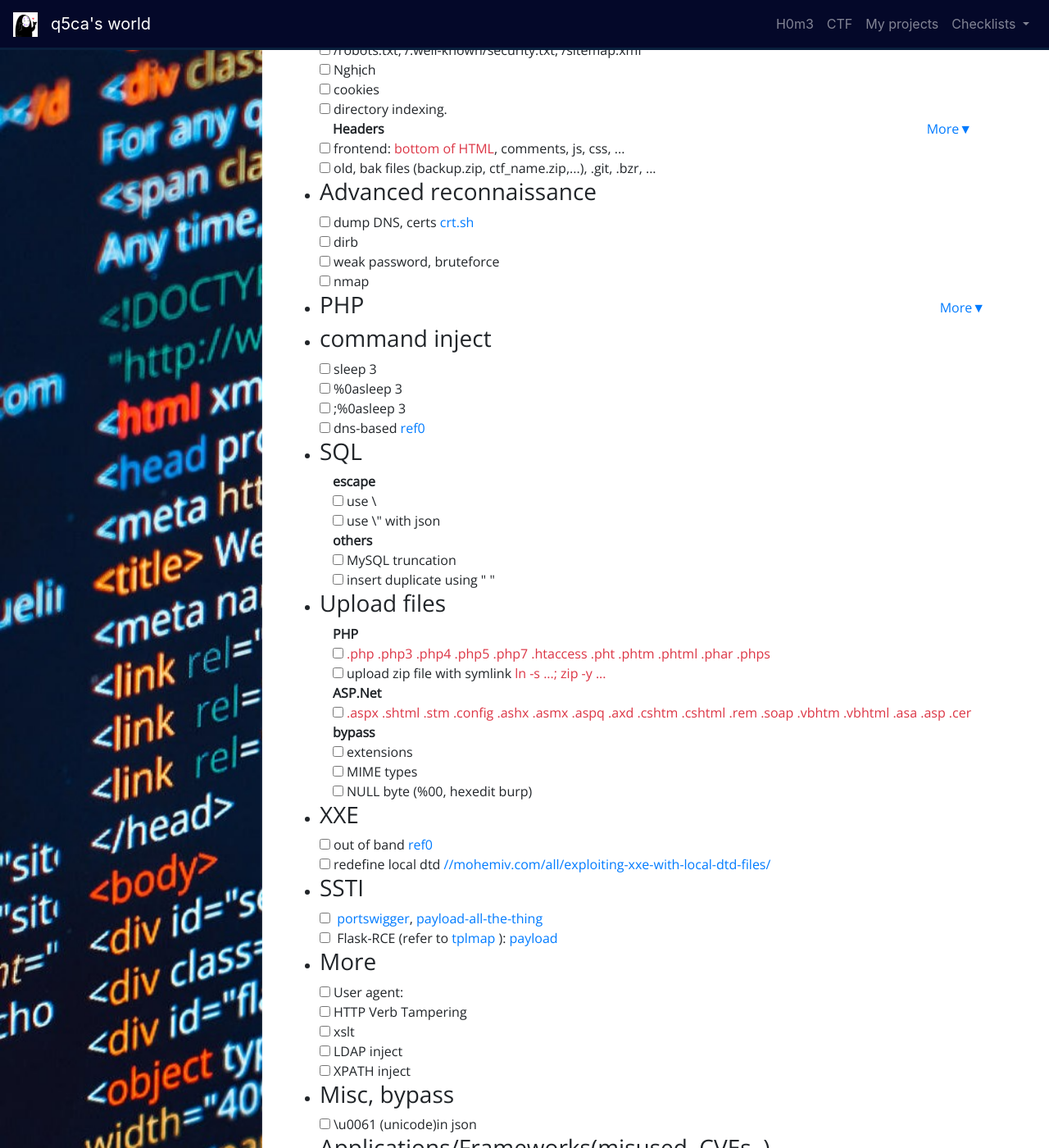
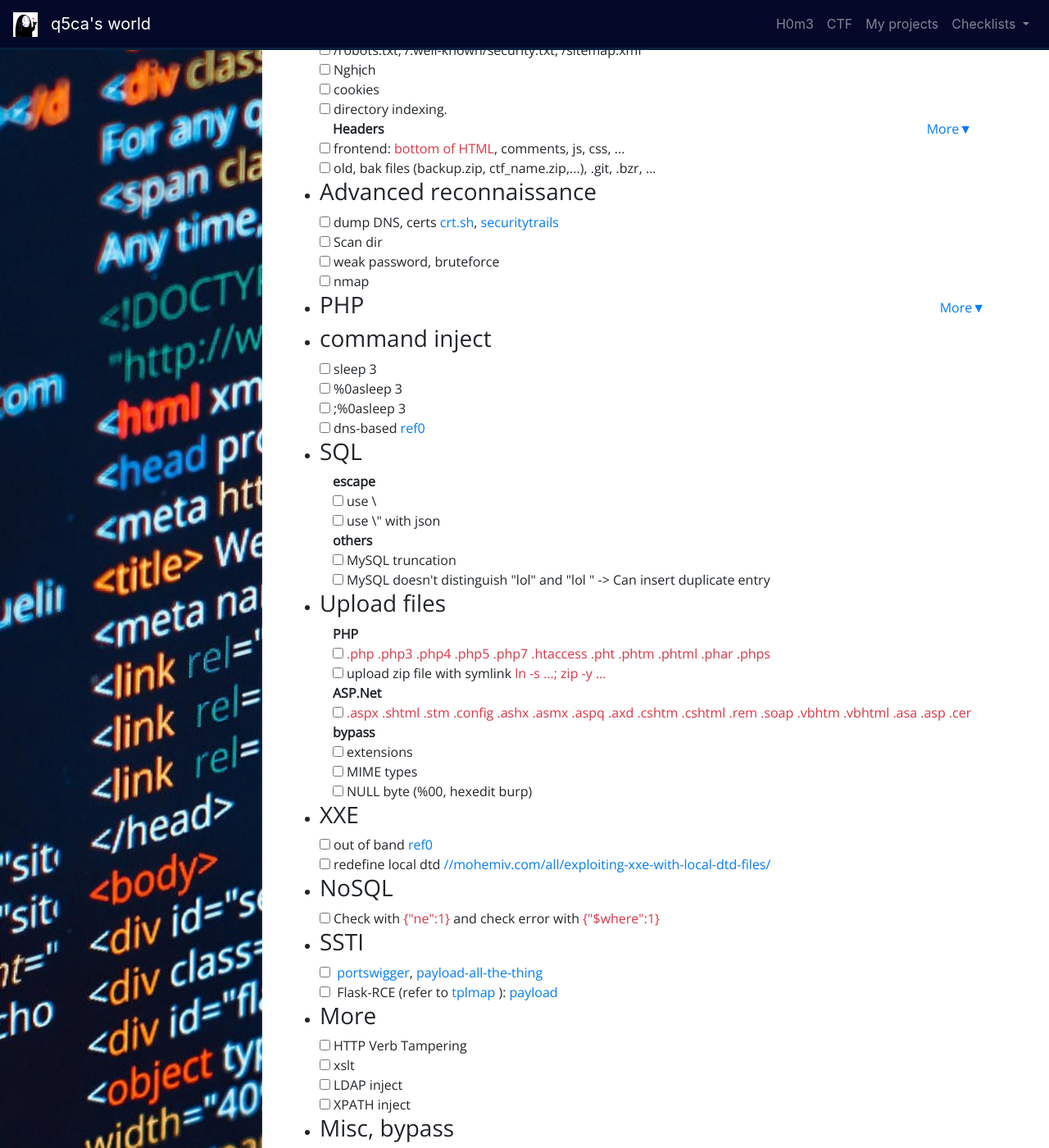
Before and after one commit to Q5Ca/Q5Ca.github.io, a Jekyll site: the page built from web-checklist.html, in a window 1280 px wide and 1400 px high, scrolled down 221 px. Shown: the whole window at 82% size. Built offline with Jekyll 4.4.1, drawn with Linux system fonts in a browser that asks for light colours.

Commit message:
update web checklist

```diff
--- a/web-checklist.html
+++ b/web-checklist.html
@@ -29,6 +29,7 @@
                 <ul>
                     <li> <span class="text-success">Server</span> </li>
                     <li> <span class="text-success">X-Powered-By:</span> PHP</li>
+                    <li> <span class="text-success">X-AspNet-Version:</span> ASP.Net</li>
                     <li> <span class="text-success">x-cache, x-status, hit/miss:</span> web cache</li>
                     <li> <span class="text-success">X-Application-Context:</span> spring boot  </li>
                 </ul>
@@ -40,8 +41,8 @@
     </li>
     <li>
         <h3>Advanced reconnaissance</h3>
-        <input type="checkbox">dump DNS, certs <a href="https://crt.sh/" target="_blank" rel="noopener noreferrer">crt.sh</a> <br>
-        <input type="checkbox">dirb<br>
+        <input type="checkbox">dump DNS, certs <a href="https://crt.sh/" target="_blank" rel="noopener noreferrer">crt.sh</a>, <a href="https://securitytrails.com/" target="_blank" rel="noopener noreferrer">securitytrails</a> <br>
+        <input type="checkbox">Scan dir<br>
         <input type="checkbox">weak password, bruteforce<br>
         <input type="checkbox">nmap<br>
 
@@ -66,7 +67,7 @@
                 </div>
                 <div class="collapse" id="loose-compare">
                     <input type="checkbox"> <a href="https://www.php.net/manual/en/types.comparisons.php" target="_blank" rel="noopener noreferrer">PHP-type-comparison-tables</a> <br>
-                    <input type="checkbox"> <span class="text-danger">$_SESSION["uninitialized"] === nuLL (== ...)</span> <br>
+                    <input type="checkbox"> <span class="text-danger">$_SESSION["uninitialized"] === NULL </span> <br>
                 </div>
             </div>
 
@@ -82,10 +83,10 @@
                 <div class="collapse" id="advanced-inclusion">
                     <input type="checkbox">RCE <span class="text-danger">data://text/plain;base64,PD9waHAgc3lzdGVtKCRfR0VUWydjbWQnXSk7ZWNobyAnU2hlbGwgZG9uZSAhJzsgPz4=</span> <br>
                     <input type="checkbox">RCE <span class="text-danger">php://input</span> <br>
-                    <input type="checkbox">RCE <span class="text-danger">/proc/self/fd/...(brute)</span> <br>
+                    <input type="checkbox">RCE <span class="text-danger">/proc/self/fd/...(brute to get access.log or error.log)</span> <br>
                     <!-- <input type="checkbox">RCE <span class="text-danger">expect://ls</span> <br> -->
                     <input type="checkbox"><a href="https://www.rcesecurity.com/2017/08/from-lfi-to-rce-via-php-sessions/" target="_blank" rel="noopener noreferrer">via-php-sessions</a> <br>
-                    <input type="checkbox">upload zipped payload <span class="text-danger">zip://shell.jpg%23payload.php</span> <br>
+                    <input type="checkbox">upload zipped payload then use zip stream<span class="text-danger">zip://shell.jpg%23payload.php</span> <br>
                 </div>
             </div>
             <div class="ml-3 mr-3">
@@ -96,11 +97,15 @@
                     </a>
                 </div>
                 <div class="collapse" id="deserialize">
-                    <input type="checkbox">use S and \00 to bypass null byte filter <a href="#" target="_blank" rel="noopener noreferrer">mates2019r4-web2</a> <br>
+                    <input type="checkbox">We can declare and assign new properties in serialize data. <br>
+                    <input type="checkbox"> <span class="text-success"> PHP method names are case insensitive </span><br>
+                    <input type="checkbox"> <span class="text-success">There are additional magic methods in PHP default interfaces like ArrayAccess, ArrayIterator,Serializable: offsetGet(), offsetSet(), current() </span><br>
+                    <input type="checkbox">use S and \00 to bypass null byte filter <a href="#" target="_blank" rel="noopener noreferrer">mates2019r4-web2</a> , not necessary with <a href="https://twitter.com/0x01110129/status/1158698071120760832?s=20" target="_blank" rel="noopener noreferrer">php>=7.2</a> <br>
                     <input type="checkbox">use R to refer another property<br>
                     <input type="checkbox"> <a href="https://github.com/ambionics/phpggc" target="_blank" rel="noopener noreferrer">phpggc</a> <br>
-                    <input type="checkbox">using file function with phar wrapper  <a href="https://blog.ripstech.com/2018/new-php-exploitation-technique/" target="_blank" rel="noopener noreferrer">ripstech-New-PHP-Exploitation-Technique-Added</a> | <a href="file:///E:/Documents/infosec/us-18-Thomas-It's-A-PHP-Unserialization-Vulnerability-Jim-But-Not-As-We-Know-It.pdf" target="_blank" rel="noopener noreferrer">It’s-a-PHP-unserialization-vulnerability-Jim,
+                    <input type="checkbox">using file function with phar wrapper  <a href="https://blog.ripstech.com/2018/new-php-exploitation-technique/" target="_blank" rel="noopener noreferrer">ripstech-New-PHP-Exploitation-Technique-Added</a> , <a href="file:///E:/Documents/infosec/us-18-Thomas-It's-A-PHP-Unserialization-Vulnerability-Jim-But-Not-As-We-Know-It.pdf" target="_blank" rel="noopener noreferrer">It’s-a-PHP-unserialization-vulnerability-Jim,
                     ...</a> <br>
+                    <input type="checkbox"> Possible SSRF? <a href="https://2018.zeronights.ru/wp-content/uploads/materials/9%20ZN2018%20WV%20-%20PHP%20unserialize.pdf" target="_blank" rel="noopener noreferrer">[1]</a> <br>
                 </div>
             </div>
         </div>
@@ -123,7 +128,7 @@
         <div class="ml-3 mr-3">
             <span class="font-weight-bold">others</span> <br>
             <input type="checkbox">MySQL truncation<br>
-            <input type="checkbox">insert duplicate using " "<br>
+            <input type="checkbox">MySQL doesn't distinguish "lol" and "lol " -> Can insert duplicate entry<br>
         </div>
     </li>
 
@@ -152,13 +157,16 @@
         <input type="checkbox">redefine local dtd <a href="https://mohemiv.com/all/exploiting-xxe-with-local-dtd-files/" target="_blank" rel="noopener noreferrer">//mohemiv.com/all/exploiting-xxe-with-local-dtd-files/</a> <br>
     </li>
     <li>
+        <h3>NoSQL</h3>
+        <input type="checkbox">Check with <span class="text-danger">{"ne":1}</span> and check error with <span class="text-danger">{"$where":1}</span> <br>
+    </li>
+    <li>
         <h3>SSTI</h3>
         <input type="checkbox"> <a href="https://www.blackhat.com/docs/us-15/materials/us-15-Kettle-Server-Side-Template-Injection-RCE-For-The-Modern-Web-App-wp.pdf" target="_blank" rel="noopener noreferrer">portswigger</a>, <a href="https://github.com/swisskyrepo/PayloadsAllTheThings/tree/master/Server%20Side%20Template%20Injection" target="_blank" rel="noopener noreferrer">payload-all-the-thing</a> <br>
         <input type="checkbox"> Flask-RCE (refer to <a href="https://github.com/epinna/tplmap/blob/master/plugins/engines/jinja2.py" target="_blank" rel="noopener noreferrer">tplmap</a> ): <a href="/archives/payloads/flask-ssti-rce.txt">payload</a> <br>
     </li>
     <li>
         <h3>More</h3>
-        <input type="checkbox">User agent: <br>
         <input type="checkbox">HTTP Verb Tampering<br>
         <input type="checkbox">xslt<br>
         <input type="checkbox">LDAP inject<br>
@@ -189,7 +197,7 @@
                 </a>
             </div>
             <div class="collapse" id="spring-boot">
-                <input type="checkbox">Actuator endpoints <a href="https://github.com/swisskyrepo/PayloadsAllTheThings/tree/404afd1d719b59c2a7600b83b5ed4583f8c822e9/Insecure%20Management%20Interface" target="_blank" rel="noopener noreferrer">swisskyrepo</a> <a href="https://www.veracode.com/blog/research/exploiting-spring-boot-actuators" target="_blank" rel="noopener noreferrer">ref0</a>
+                <input type="checkbox">Actuator endpoints <a href="https://github.com/swisskyrepo/PayloadsAllTheThings/tree/404afd1d719b59c2a7600b83b5ed4583f8c822e9/Insecure%20Management%20Interface" target="_blank" rel="noopener noreferrer">swisskyrepo</a> <a href="https://www.veracode.com/blog/research/exploiting-spring-boot-actuators" target="_blank" rel="noopener noreferrer">[1]</a>
             </div>
         </div>
         <div class="ml-3 mr-3">
@@ -211,12 +219,12 @@
                 </a>
             </div>
             <div class="collapse" id="mod-cgi">
-                <input type="checkbox">Shellshock <span class="text-danger">User-Agent: () { :;}; /bin/bash -c '...'</span> <a href="https://medium.com/@wywyit/ritsec-fall-2018-ctf-week-6-45d414035c76" target="_blank" rel="noopener noreferrer">ritsecctf-web4</a> | <a href="https://www.cvedetails.com/cve/CVE-2014-6271/" target="_blank" rel="noopener noreferrer">cve-detail</a> <br>
+                <input type="checkbox">Shellshock <span class="text-danger">User-Agent: () { :;}; /bin/bash -c '...'</span> <a href="https://medium.com/@wywyit/ritsec-fall-2018-ctf-week-6-45d414035c76" target="_blank" rel="noopener noreferrer">ritsecctf-web4</a> , <a href="https://www.cvedetails.com/cve/CVE-2014-6271/" target="_blank" rel="noopener noreferrer">cve-detail</a> <br>
             </div>
         </div>
     </li>
 </ul>
-crlf, nosql
+crlf
 <hr class="border-info">
 <h2>Client side</h2>
 <ul>
```
Also changed, not shown: other parts of web-checklist.html (+1 -1 lines).
